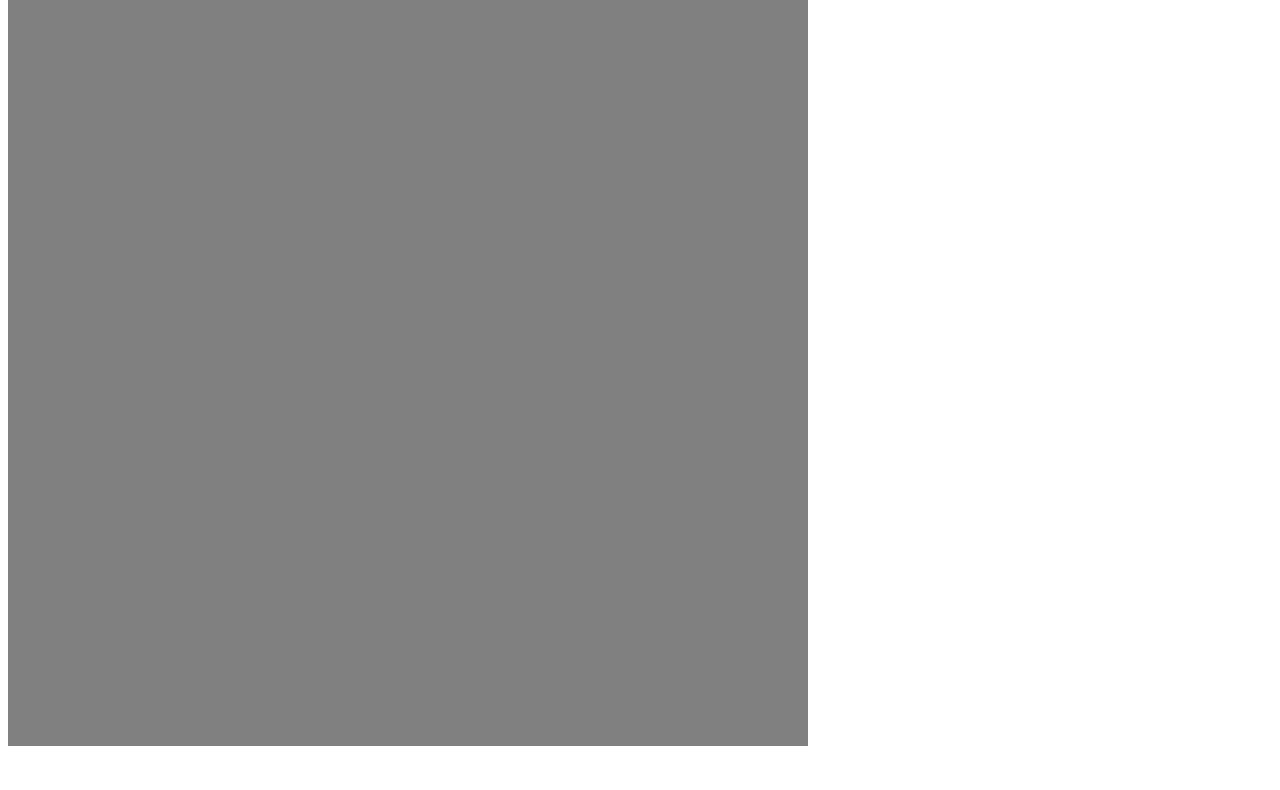
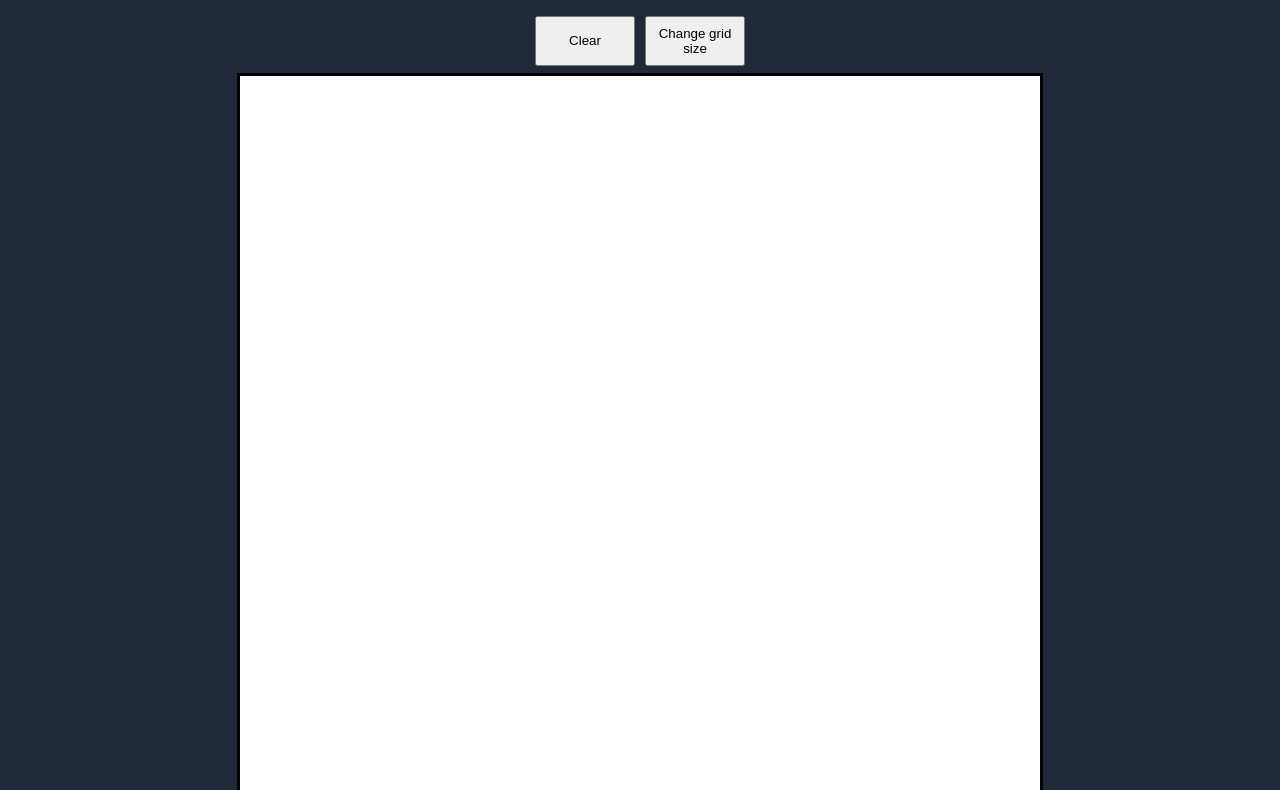
Before and after one commit to hmzCh/etch-a-sketch, a plain HTML site: page index.html in a window 1280 px wide. Shown: the part 83-873 px from the top of the page. Before the commit the page ends 837 px from the top, so only its background shows below. Drawn offline with Linux system fonts and the light colour scheme.

Commit message:
Add styling

```diff
--- a/index.html
+++ b/index.html
@@ -10,8 +10,12 @@
 </head>
 <body>
 
-    <button id="clearButton">Clear</button>
-    <button id="changGrideSizeButton">Change grid size</button>
+    <h1>Etch-a-Sketch</h1>
+
+    <div id="buttonContainer">
+        <button id="clearButton">Clear</button>
+        <button id="changeGridSizeButton">Change grid size</button>
+    </div>
 
 </body>
 </html>
--- a/logic.js
+++ b/logic.js
@@ -11,17 +11,16 @@ setGridSize(16)
 
 const clearButton = document.querySelector("#clearButton")
 clearButton.addEventListener('click', () => {
-    squares.forEach(square => {square.style.backgroundColor = "grey"});
+    squares.forEach(square => {square.style.backgroundColor = "white"});
 });
 
-const changGrideSizeButton = document.querySelector("#changGrideSizeButton")
-changGrideSizeButton.addEventListener('click', () => {
+const changeGridSizeButton = document.querySelector("#changeGridSizeButton")
+changeGridSizeButton.addEventListener('click', () => {
     removeAllChildNodes(grid)
     setGridSize(prompt("Enter the number of squares you want per side (between 1-100)"))
 });
 
 function setGridSize(size){
-
 
     const squareSize = 800/size
 
@@ -29,10 +28,10 @@ function setGridSize(size){
         const square = document.createElement("div")
         square.style.height = `${(squareSize)}px`
         square.style.width = `${(squareSize)}px`
-        square.style.backgroundColor = "grey"
+        square.style.backgroundColor = "white"
         square.style.margin = 0
         square.style.border = 0
-        square.addEventListener('mouseover', () => {square.style.backgroundColor = "black"})
+        square.addEventListener('mouseover', () => {square.style.backgroundColor = "#3882F6"})
         grid.classList.add("square")
         grid.appendChild(square)
         squares.push(square)
--- a/styles.css
+++ b/styles.css
@@ -1,6 +1,30 @@
+body {
+    font-family: roboto, sans-serif;
+    color: #F9FAF8;
+    background-color: #1F2937;
+    display: flex;
+    flex-direction: column;
+    justify-content: center;
+    align-items: center;
+    gap: 10px;
+}
+
 #grid {
     max-width: 800px;
     max-height: 800px;
+    outline-color: black;
+    outline-style: solid;
     display: flex;
     flex-wrap: wrap;
 }
+
+#buttonContainer{
+    display: flex;
+    flex-direction: row;
+    gap: 10px;
+}
+
+#clearButton, #changeGridSizeButton {
+    width: 100px;
+    height: 50px;
+}
```
